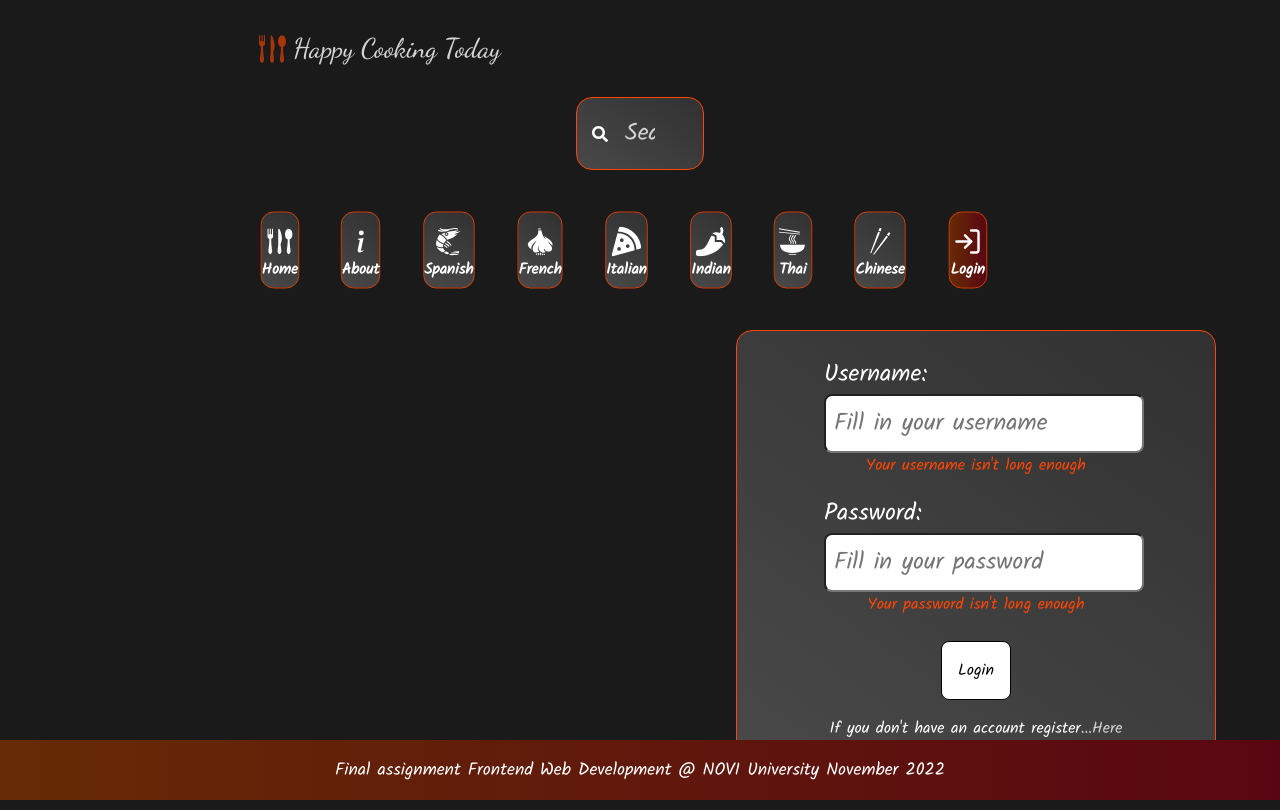
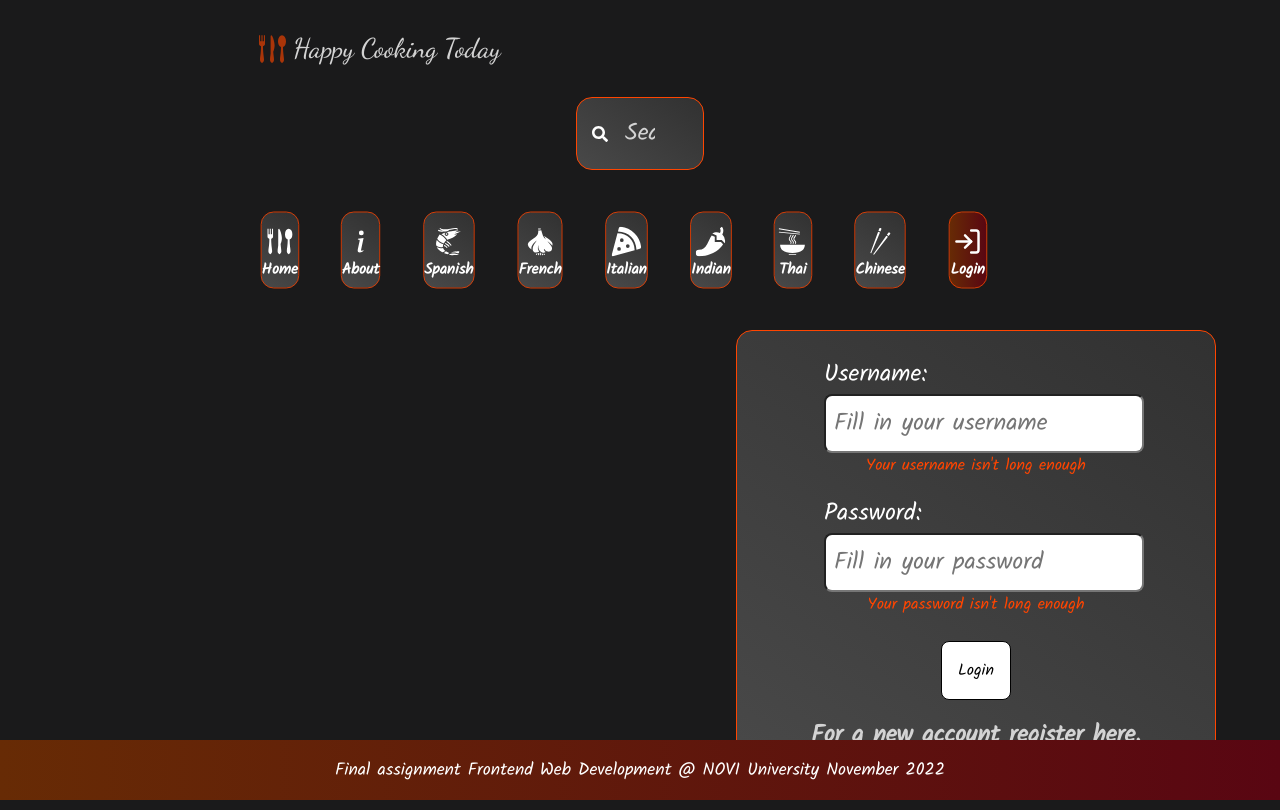
Before and after one commit to Peter070757/happy-cooking-today, a React (Create React App) app: page /Login in a window 1280 px wide. Built offline with nearby package versions, Linux system fonts and the light colour scheme.

Commit message:
Update Login.js

```diff
--- a/src/components/Login/Login.js
+++ b/src/components/Login/Login.js
@@ -66,7 +66,7 @@ function Login() {
                 </label>
 
                 <button type="submit" className={styles["button-design"]}>Login</button>
-                <p>If you don't have an account register <Link to="/register">...Here</Link></p>
+                <p><Link to="/register"><h2>For a new account register here.</h2></Link></p>
             </form>
 
         </>
```
